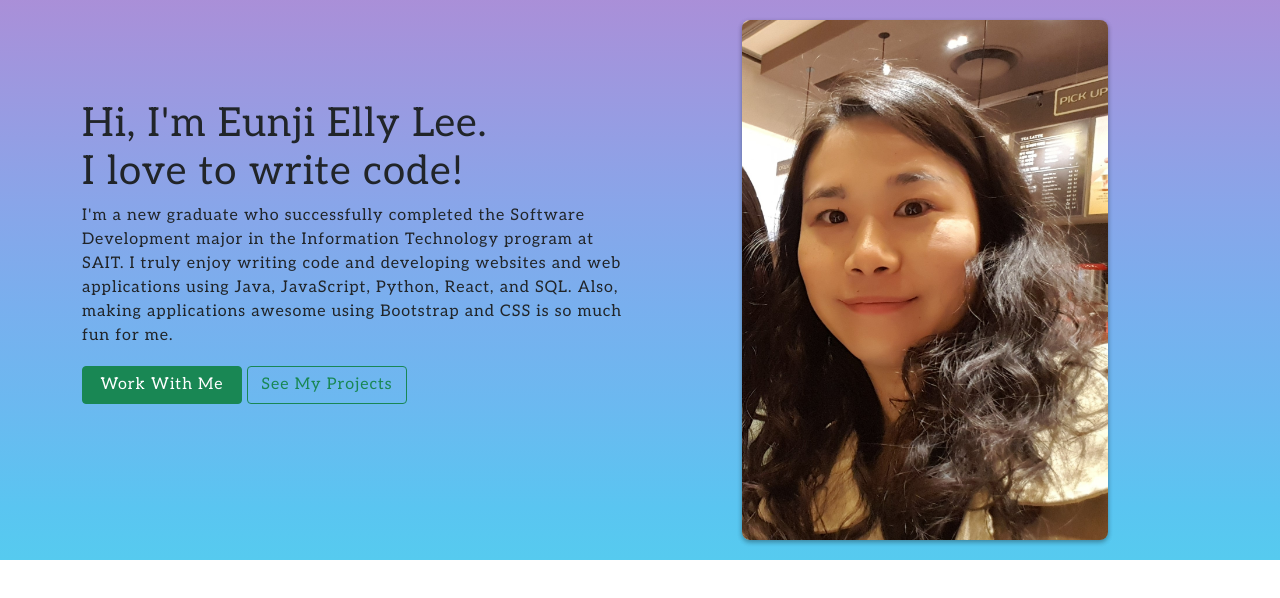
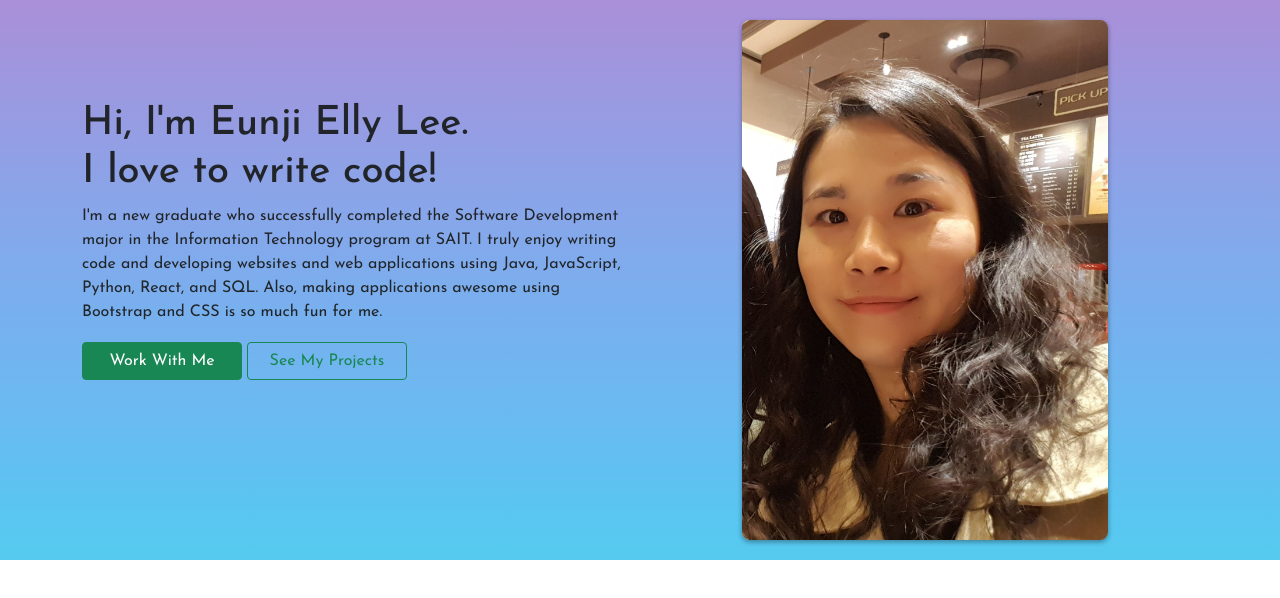
Before and after one commit to Eunji-Elly-Lee/Portfolio, a JavaScript app: page / in a window 1280 px wide. Shown: the top 598 px of the page. Built offline with nearby package versions, Linux system fonts and the light colour scheme; the HTML template or start-up script is replaced by a standard one.

Commit message:
Update index.css

```diff
--- a/src/index.css
+++ b/src/index.css
@@ -1,13 +1,12 @@
 @charset "utf-8";
-@import url('https://fonts.googleapis.com/css2?family=Aleo:wght@400;700&display=swap');
+@import url('https://fonts.googleapis.com/css2?family=Josefin+Sans:wght@400;500&display=swap');
 
 * {
   margin: 0;
   padding: 0;
-  letter-spacing: 1px;
 }
 body {
-  font-family: 'Aleo', serif;
+  font-family: 'Josefin Sans', sans-serif;
 }
 .wrapper {
   background-image: linear-gradient(
```
